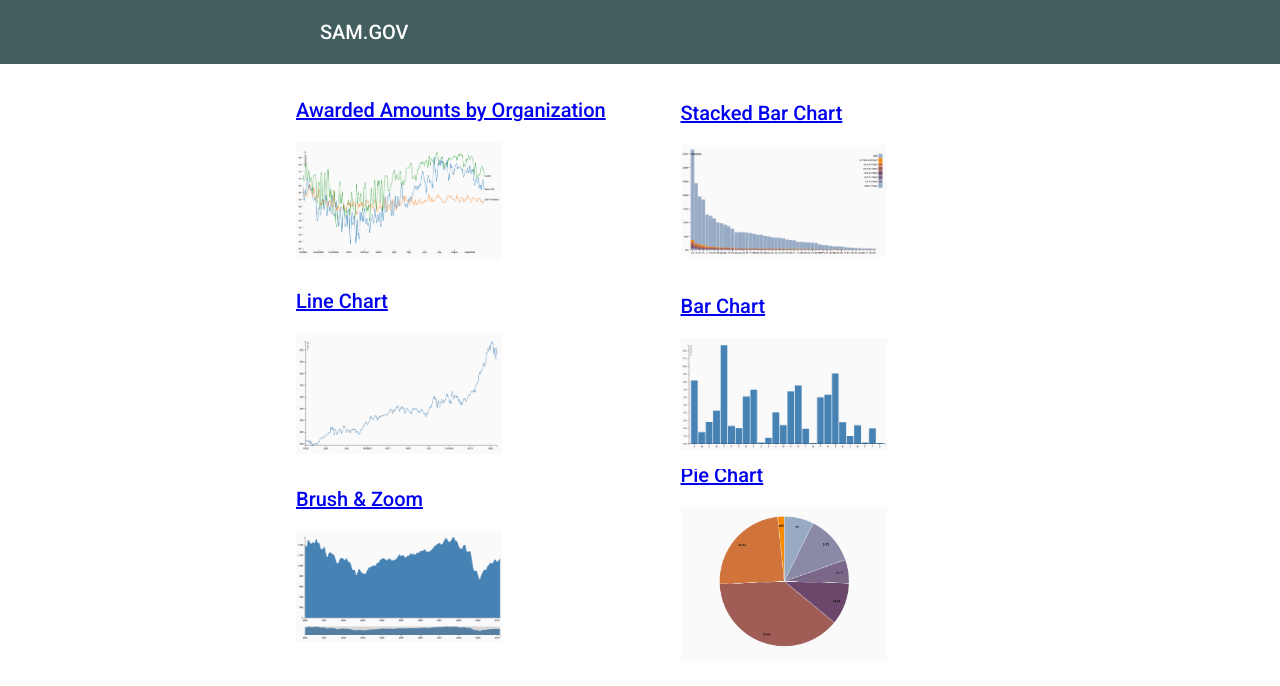
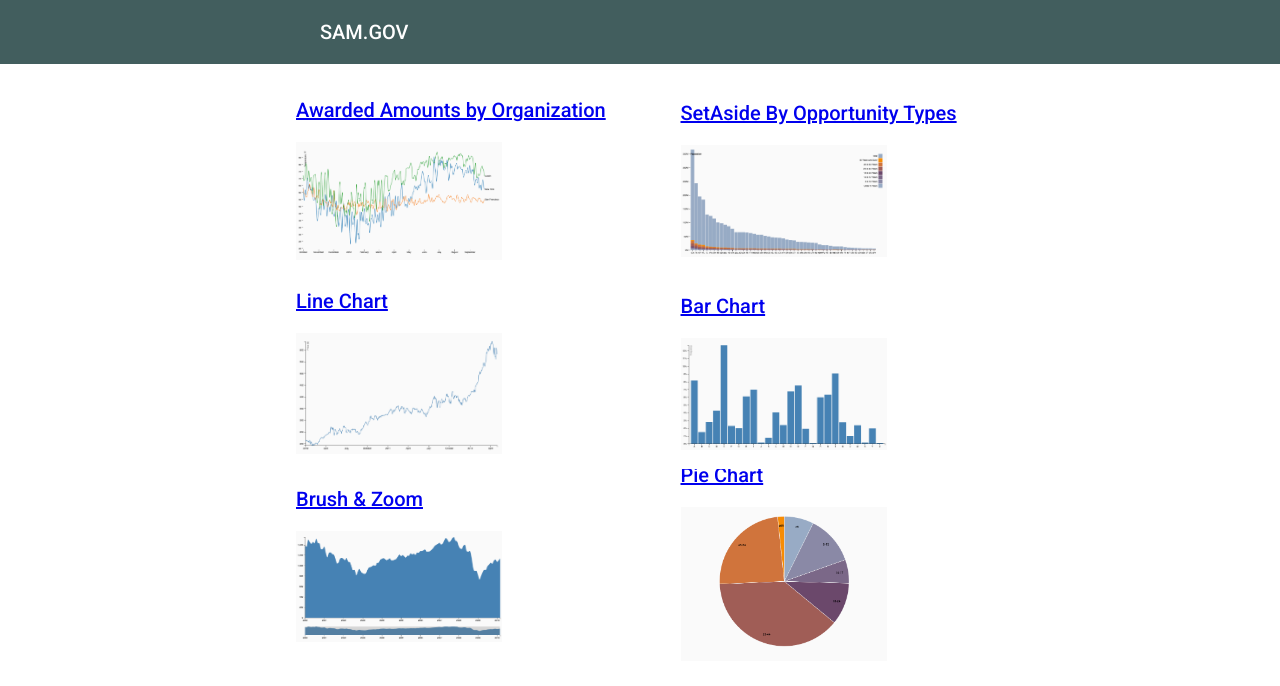
Before and after one commit to CharanMareedu-REISys/sam-api-challenge, an Angular app: page / in a window 1280 px wide. Shown: the top 686 px of the page. Built offline with nearby package versions, Linux system fonts and the light colour scheme.

Commit message:
setaside graph

```diff
--- a/src/app/app-routing.module.ts
+++ b/src/app/app-routing.module.ts
@@ -1,6 +1,7 @@
 import { NgModule } from '@angular/core';
 import { Routes, RouterModule } from '@angular/router';
 import { OrgAwardedAmountComponent } from './graphs/org-awarded-amount.component';
+import { SetAsideByOppsTypeComponent } from './graphs/setaside-opps-type.component';
 
 const routes: Routes = [
 ];
--- a/src/app/app.module.ts
+++ b/src/app/app.module.ts
@@ -18,11 +18,13 @@ import { ListGraphComponent } from './list-graph/list-graph.component';
 import { Routes, RouterModule } from '@angular/router';
 import { HttpClient, HttpHandler, HttpClientModule } from '@angular/common/http';
 import { OrgAwardedAmountComponent } from './graphs/org-awarded-amount.component';
+import { SetAsideByOppsTypeComponent } from './graphs/setaside-opps-type.component';
 
 const appRoutes: Routes = [
   { path: '', component: ListGraphComponent },
   { path: 'filters', component: SamFiltersComponent },
   { path: 'org-awarded-amount', component: OrgAwardedAmountComponent },
+  { path: 'setaside-opps-type', component: SetAsideByOppsTypeComponent },
 ];
 
 @NgModule({
@@ -37,6 +39,7 @@ const appRoutes: Routes = [
     SamFiltersComponent,
     ListGraphComponent,
     OrgAwardedAmountComponent,
+    SetAsideByOppsTypeComponent
   ],
   imports: [
     BrowserModule,
--- /dev/null
+++ b/src/app/graphs/setaside-opps-type.component.ts
@@ -0,0 +1,17 @@
+import { Component } from '@angular/core';
+import { REPORTFILTERS } from '../sam-filters/filter-constant';
+
+@Component({
+  selector: "setaside-opps-type",
+  templateUrl: "./setaside-opps-type.component.html",
+})
+export class SetAsideByOppsTypeComponent {
+
+  constructor() {}
+
+  ngOnInit() {}
+
+  getFormData(evt) {
+    console.log(evt);
+  }
+}
--- a/src/app/list-graph/list-graph.component.ts
+++ b/src/app/list-graph/list-graph.component.ts
@@ -22,10 +22,10 @@ export class ListGraphComponent implements OnInit {
       routerLink : "/org-awarded-amount"
     },
     {
-      title: "Stacked Bar Chart",
+      title: "SetAside By Opportunity Types",
       imgUrl: "../assets/stacked-bar.png",
       desc: "Stacked Bar Chart",
-      routerLink : "/filters"
+      routerLink : "/setaside-opps-type"
     },
     {
       title: "Line Chart",
```
Also changed, not shown: src/app/graphs/setaside-opps-type.component.html (added).
